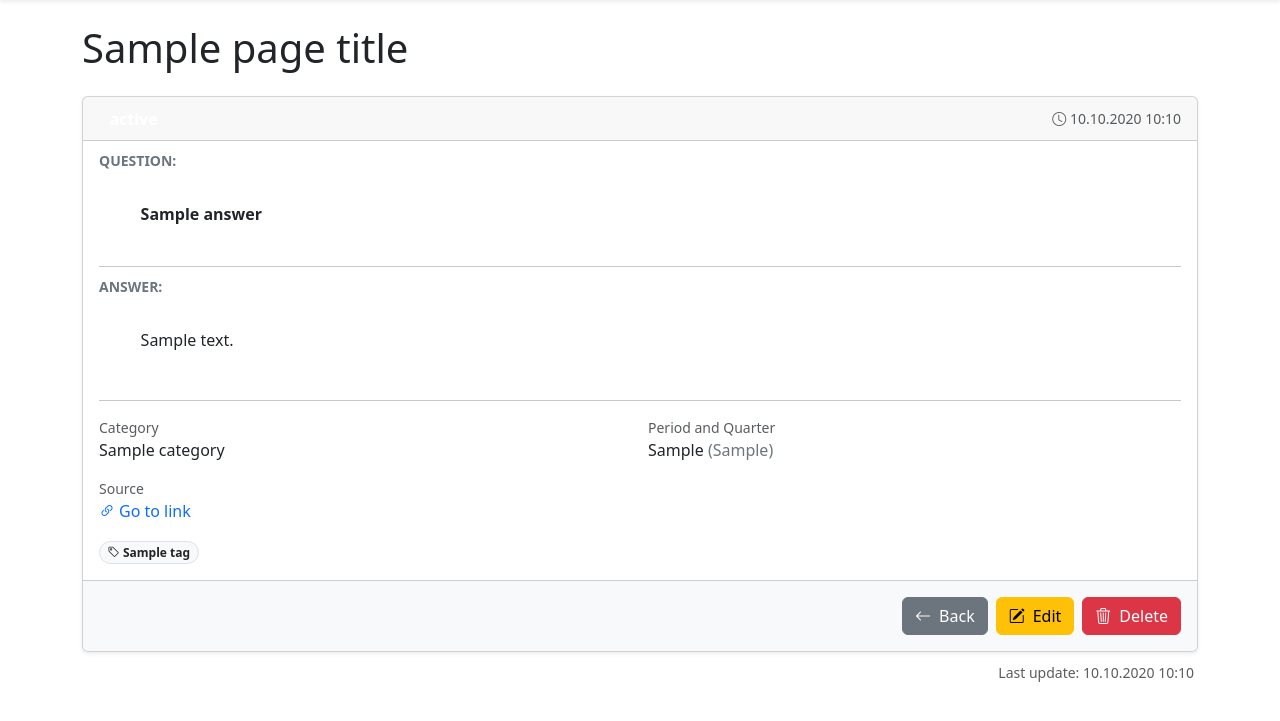
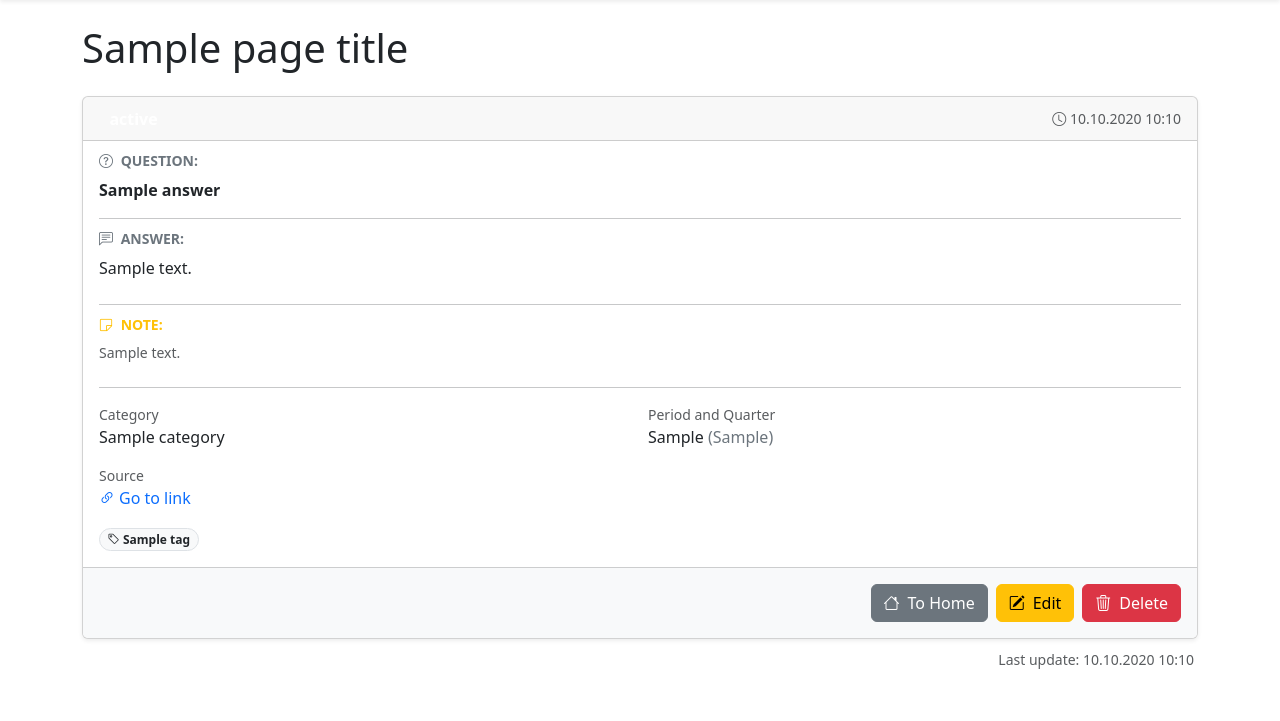
Before and after one commit to MOIS3Y/moodlehack, a Django app: template src/moodlehack/answers/templates/answers/answer_detail.html in a window 1280 px wide. Shown: the part 56-777 px from the top of the page. Run offline with Django 4.2, Linux system fonts and the light colour scheme; the template is opened without the code that fills it: most values are stand-ins (such as "Sample title", 1, 10 or a date in 2020).

Commit message:
feat: implement note display and UI enhancements for answers
- Add note indicator with animated pulsing icon to answers list.
- Display note section in detail view with conditional visibility.
- Add descriptive icons to Question, Answer, and Note sections.
- Rename 'Back' navigation to 'To Home' with house icon in detail view.
- Fix text alignment in pre-wrap blocks by removing HTML whitespace.
- Update CSS with animations and smooth transitions for UI elements.
- Add Russian translations for new interface labels.

```diff
--- a/src/moodlehack/answers/templates/answers/answer_detail.html
+++ b/src/moodlehack/answers/templates/answers/answer_detail.html
@@ -11,8 +11,7 @@
   </div>
 
   <div class="card shadow-sm">
-    <div class="card-header d-flex justify-content-between
-                align-items-center">
+    <div class="card-header d-flex justify-content-between align-items-center">
       <span class="badge bg-{{ answer.status_color }} fs-6">
         {{ answer.get_status_display }}
       </span>
@@ -22,29 +21,33 @@
     </div>
 
     <div class="card-body">
-      {# Question block with label #}
+      {# Question block#}
       <div class="mb-3">
-        <h6 class="card-subtitle mb-2 fw-bold small text-secondary
-                  text-uppercase tracking-wider">
-          {% translate "Question" %}:
+        <h6 class="card-subtitle mb-2 fw-bold small text-secondary text-uppercase tracking-wider">
+          <i class="bi bi-question-circle me-1"></i> {% translate "Question" %}:
         </h6>
-        <div class="fw-bold text-body" style="white-space: pre-wrap;">
-          {{ answer.question }}
-        </div>
+        <div class="fw-bold text-body" style="white-space: pre-wrap;">{{ answer.question }}</div>
       </div>
 
       <hr class="opacity-25">
 
-      {# Answer block with label #}
+      {# Answer block #}
       <div class="mt-3">
-        <h6 class="card-subtitle mb-2 fw-bold small text-secondary
-                    text-uppercase tracking-wider">
-          {% translate "Answer" %}:
+        <h6 class="card-subtitle mb-2 fw-bold small text-secondary text-uppercase tracking-wider">
+          <i class="bi bi-chat-left-text me-1"></i> {% translate "Answer" %}:
         </h6>
-        <div class="card-text mb-4" style="white-space: pre-wrap;">
-          {{ answer.answer }}
-        </div>
+        <div class="card-text mb-4" style="white-space: pre-wrap;">{{ answer.answer }}</div>
       </div>
+
+      {% if answer.note %}
+      <hr class="opacity-25">
+      <div class="mt-3">
+        <h6 class="card-subtitle mb-2 fw-bold small text-warning text-uppercase tracking-wider">
+          <i class="bi bi-sticky me-1"></i> {% translate "Note" %}:
+        </h6>
+        <div class="card-text mb-4 text-body-secondary small" style="white-space: pre-wrap;">{{ answer.note }}</div>
+      </div>
+      {% endif %}
 
       <hr class="opacity-25">
 
@@ -65,9 +68,7 @@
         {% if answer.url %}
         <div class="col-12">
           <label class="text-muted small d-block">{% translate "Source" %}</label>
-          <a href="{{ answer.url }}" target="_blank"
-            class="text-decoration-none d-inline-flex
-                  align-items-center gap-1">
+          <a href="{{ answer.url }}" target="_blank" class="text-decoration-none d-inline-flex align-items-center gap-1">
             <i class="bi bi-link-45deg"></i> {% translate "Go to link" %}
           </a>
         </div>
@@ -84,26 +85,14 @@
     </div>
 
     <div class="card-footer bg-body-tertiary py-3">
-      <div class="d-flex flex-column flex-sm-row justify-content-sm-end
-                  align-items-stretch align-items-sm-center gap-2">
-
-        <a href="{% url 'answers:index' %}"
-          class="btn btn-secondary d-inline-flex align-items-center
-                  justify-content-center gap-2">
-          <i class="bi bi-arrow-left"></i> {% translate "Back" %}
+      <div class="d-flex flex-column flex-sm-row justify-content-sm-end align-items-stretch align-items-sm-center gap-2">
+        <a href="{% url 'answers:index' %}" class="btn btn-secondary d-inline-flex align-items-center justify-content-center gap-2">
+          <i class="bi bi-house"></i> {% translate "To Home" %}
         </a>
-
-        <a href="{% url 'answers:update' answer.pk %}"
-          class="btn btn-warning d-inline-flex align-items-center
-                  justify-content-center gap-2">
+        <a href="{% url 'answers:update' answer.pk %}" class="btn btn-warning d-inline-flex align-items-center justify-content-center gap-2">
           <i class="bi bi-pencil-square"></i> {% translate "Edit" %}
         </a>
-
-        <button type="button"
-                class="btn btn-danger d-inline-flex align-items-center
-                      justify-content-center gap-2"
-                data-bs-toggle="modal"
-                data-bs-target="#deleteAnswerModal">
+        <button type="button" class="btn btn-danger d-inline-flex align-items-center justify-content-center gap-2" data-bs-toggle="modal" data-bs-target="#deleteAnswerModal">
           <i class="bi bi-trash3"></i> {% translate "Delete" %}
         </button>
       </div>
```
Also changed, not shown: src/moodlehack/answers/static/answers/css/style.css (+34 -0 lines), src/moodlehack/answers/templates/answers/includes/_answers.html (+34 -7 lines), src/moodlehack/answers/locale/ru/LC_MESSAGES/django.po.
